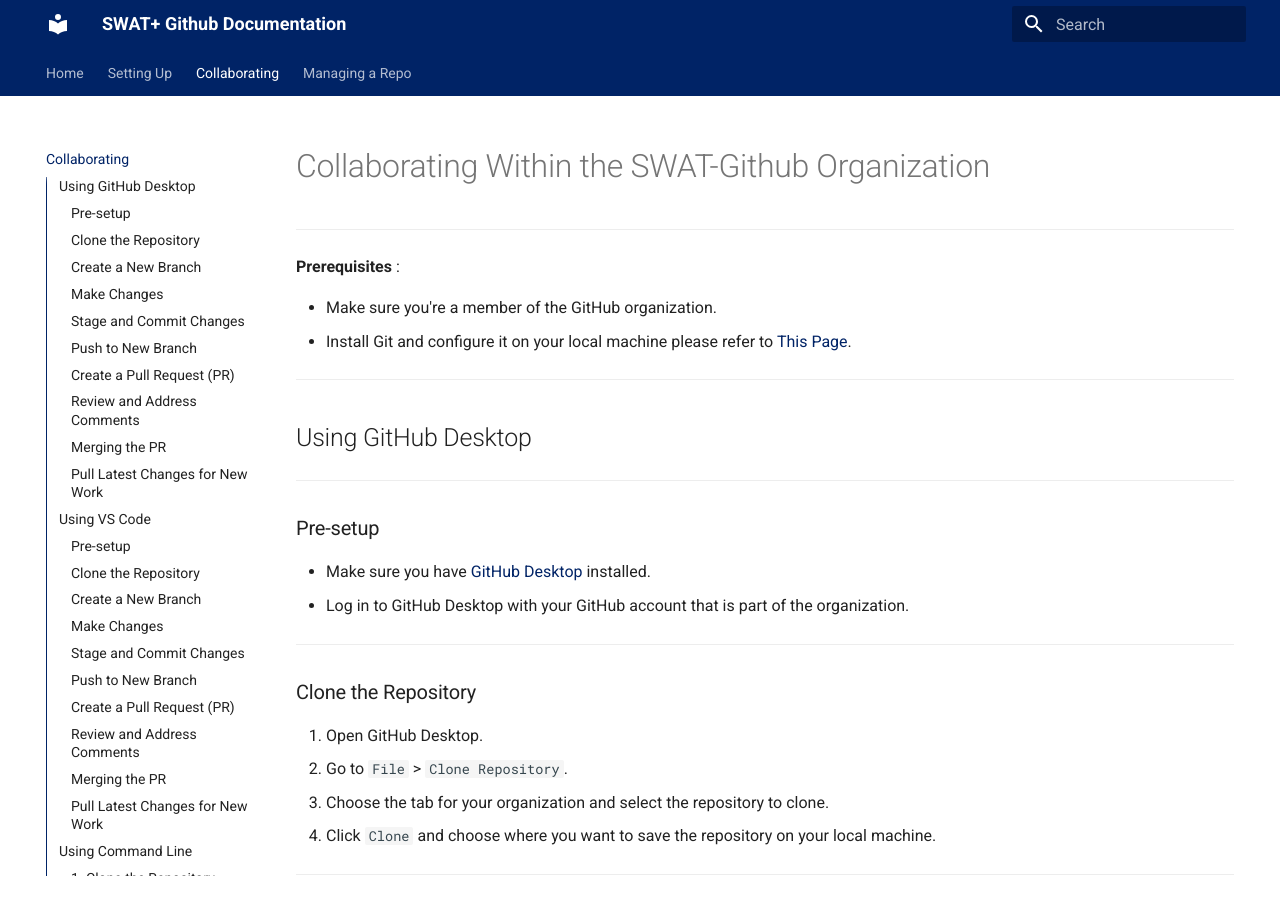
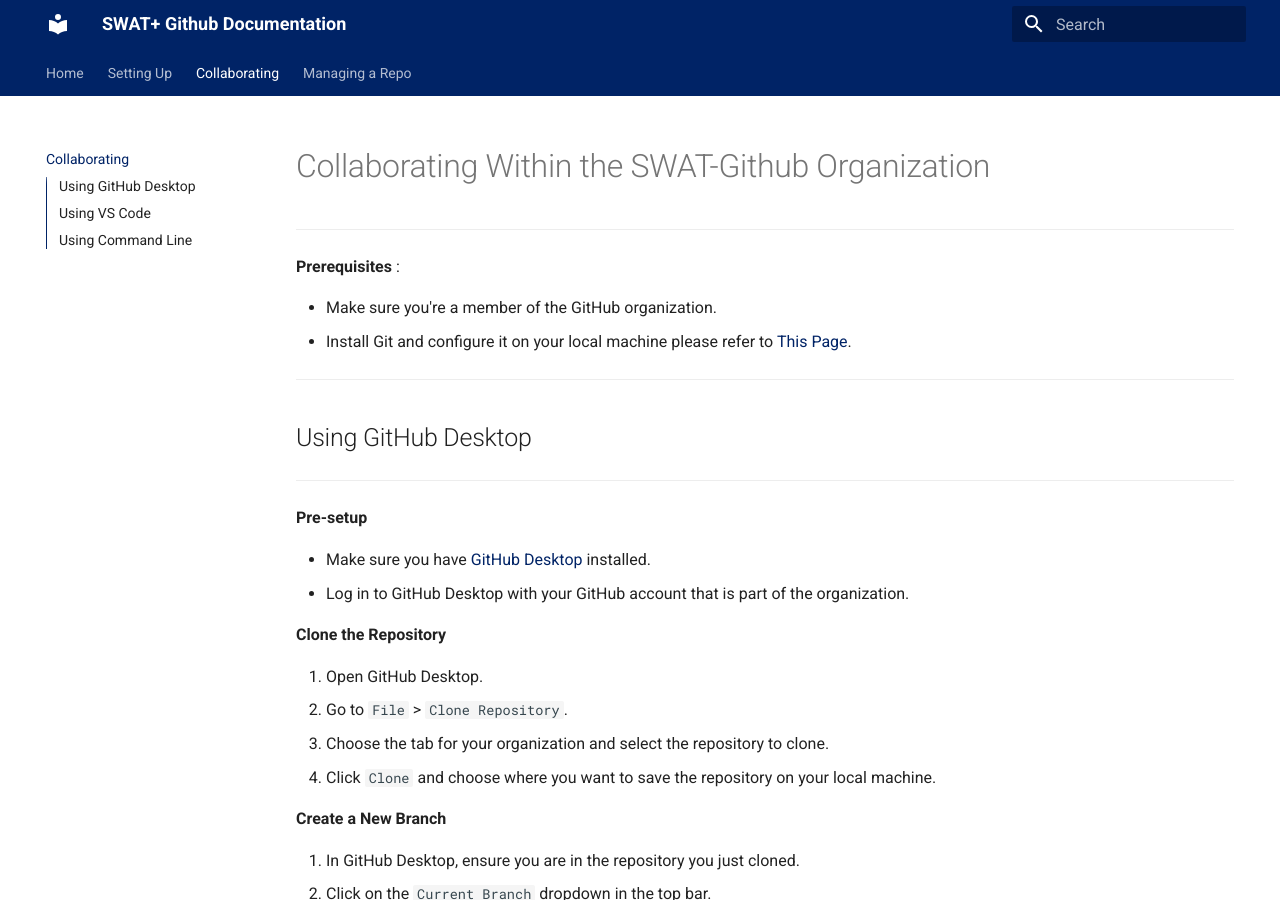
Before and after one commit to swat-model/swat-model.github.io, an MkDocs documentation site: the page built from docs/collaborating.md, in a window 1280 px wide and 900 px high. Built offline with MkDocs 1.6.1 and Material for MkDocs 9.7.7, drawn with Linux system fonts in a browser that asks for light colours.

Commit message:
updated header levels for collaboration section

````diff
--- a/docs/collaborating.md
+++ b/docs/collaborating.md
@@ -13,76 +13,67 @@
 
 ---
 
-### Pre-setup
+**Pre-setup**
 
 - Make sure you have [GitHub Desktop](https://desktop.github.com/) installed.
 - Log in to GitHub Desktop with your GitHub account that is part of the organization.
 
----
 
-### Clone the Repository
+**Clone the Repository**
 
 1. Open GitHub Desktop.
 2. Go to `File` > `Clone Repository`.
 3. Choose the tab for your organization and select the repository to clone.
 4. Click `Clone` and choose where you want to save the repository on your local machine.
 
----
 
-### Create a New Branch
+**Create a New Branch**
 
 1. In GitHub Desktop, ensure you are in the repository you just cloned.
 2. Click on the `Current Branch` dropdown in the top bar.
 3. Choose `New Branch` and give it a descriptive name.
 4. Click `Create Branch`.
 
----
 
-### Make Changes
+**Make Changes**
 
 1. Open the project files in a text editor or Integrated Development Environment (IDE) - Okay, okay fine... Visual Studio Code! If you do not use it, Try today! Don't delay!
 2. Make your desired changes and save them.
 
----
 
-### Stage and Commit Changes
+**Stage and Commit Changes**
 
 1. Return to GitHub Desktop.
 2. You will see a list of changed files. You can select the files you want to include in your commit.
 3. In the bottom-left corner, write a commit message describing your changes.
 4. Click `Commit to [Your Branch Name]`.
 
----
 
-### Push to New Branch
+**Push to New Branch**
 
 1. Click `Publish branch` or `Push origin` to upload your commits to GitHub.
 
----
 
-### Create a Pull Request (PR)
+**Create a Pull Request (PR)**
 
 1. Click on `Create Pull Request` within GitHub Desktop after pushing your changes.
 2. This will open a web browser where you can fill in the details of your Pull Request. Click `Create Pull Request` when ready.
 
----
 
-### Review and Address Comments
+**Review and Address Comments**
 
 1. Team members can now review your PR and leave comments on GitHub.
 2. To make further changes, return to your text editor or IDE and repeat the process from the "Make Changes" step.
 3. Stage, commit, and push these additional changes to update the PR.
 
----
 
-### Merging the PR
+**Merging the PR**
 
 1. Once the PR has been approved, someone with the appropriate permissions can merge it on GitHub.
 2. After the merge, you'll see an option to delete the remote branch.
 
----
 
-### Pull Latest Changes for New Work
+**Pull Latest Changes for New Work**
 
 1. Go back to GitHub Desktop.
 2. Click on the `Current Branch` dropdown and switch to the `main` or `master` branch.
@@ -101,80 +92,70 @@
 
 ## Using VS Code
 
----
 
-### Pre-setup
+**Pre-setup**
 
 - Make sure you have [VS Code](https://code.visualstudio.com/) installed.
 - Install the [GitHub Pull Requests and Issues](https://marketplace.visualstudio.com/items?itemName=GitHub.vscode-pull-request-github) extension from the VS Code marketplace.
 
----
 
-### Clone the Repository
+**Clone the Repository**
 
 1. Open VS Code.
 2. Press `Ctrl+Shift+P` (or `Cmd+Shift+P` on Mac) to open the command palette.
 3. Type and select `Git: Clone`, then paste the organization's repository URL.
 4. Choose a local directory to clone the repository into.
 
----
 
-### Create a New Branch
+**Create a New Branch**
 
 1. In the lower-left corner of VS Code, click on the branch icon.
 2. Select `Create New Branch`.
 3. Give your new branch a descriptive name.
 
----
 
-### Make Changes
+**Make Changes**
 
 1. Use VS Code to navigate through the project files.
 2. Make your changes using VS Code's text editor.
 3. Save your work (`Ctrl+S` or `Cmd+S`).
 
----
 
-### Stage and Commit Changes
+**Stage and Commit Changes**
 
 1. Click on the source control icon in the sidebar (it looks like a branching fork).
 2. You'll see a list of changed files. Stage them by clicking on the `+` next to each file.
 3. In the text box at the top, enter a commit message describing your changes.
 4. Press the checkmark at the top to commit your changes.
 
----
 
-### Push to New Branch
+**Push to New Branch**
 
 1. Open the terminal in VS Code (`Ctrl+\`` or `Cmd+\``).
 2. Run `git push origin [Your Branch Name]`.
 
----
 
-### Create a Pull Request (PR)
+**Create a Pull Request (PR)**
 
 1. Go to the GitHub page of your organization's repository.
 2. You'll likely see a prompt to create a new Pull Request; if so, click it.
 3. Fill in the PR title and description, then click "Create Pull Request".
 
----
 
-### Review and Address Comments
+**Review and Address Comments**
 
 1. Team members can now review your PR and leave comments on GitHub.
 2. Make any necessary changes in VS Code.
 3. Stage, commit, and push these changes to the same branch to update the PR.
 
----
 
-### Merging the PR
+**Merging the PR**
 
 1. Once the PR is reviewed and approved, someone with the correct permissions can merge it on GitHub.
 2. Optionally, you can delete the feature branch from GitHub once it has been merged.
 
----
 
-### Pull Latest Changes for New Work
+**Pull Latest Changes for New Work**
 
 1. In VS Code, switch back to the `main` branch by clicking on the branch icon in the lower-left corner.
 2. Open the terminal and run `git pull origin main`.
@@ -188,7 +169,7 @@
 ## Using Command Line
 If you feel like being a nerd (we know you do), then this is for you.
 
-### **1. Clone the Repository**
+**1. Clone the Repository**
 
 - **Why**: To get a local copy of the code on your machine.
 - **How**: Open your terminal (Command Prompt, Terminal, Git Bash, etc.) and navigate to the directory where you'd like to place the project.
@@ -197,9 +178,8 @@
   git clone https://github.com/swat-model/repository-name.git
   ```
 
----
 
-### **2. Navigate to the Cloned Directory**
+**2. Navigate to the Cloned Directory**
 
 - **Why**: To perform all Git operations inside this directory.
 - **How**: Use the `cd` command in your terminal.
@@ -208,9 +188,8 @@
   cd repository-name
   ```
 
----
 
-### **3. Create a New Branch**
+**3. Create a New Branch**
 
 - **Why**: To isolate your changes and make collaboration easier.
 - **How**: Create and switch to a new branch in your terminal.
@@ -219,16 +198,14 @@
   git checkout -b feature-branch-name
   ```
 
----
 
-### **4. Make Changes**
+**4. Make Changes**
 
 - **Why**: To implement new features or fix bugs.
 - **How**: Open the project in your preferred text editor or IDE and make your changes.
 
----
 
-### **5. Stage Changes**
+**5. Stage Changes**
 
 - **Why**: To prepare your changes for a commit.
 - **How**: Stage all changed files using the `git add` command.
@@ -239,9 +216,8 @@
 
   **Note**: Use `git add file-name` to stage individual files.
 
----
 
-### **6. Commit Changes**
+**6. Commit Changes**
 
 - **Why**: To save your staged changes along with a descriptive message.
 - **How**: Commit your changes with a message describing what you've done.
@@ -250,9 +226,8 @@
   git commit -m "Implemented feature X"
   ```
 
----
 
-### **7. Push to the Organization Repository**
+**7. Push to the Organization Repository**
 
 - **Why**: To upload your local changes to the remote repository.
 - **How**: Push your branch to the remote repository.
@@ -261,9 +236,8 @@
   git push origin feature-branch-name
   ```
 
----
 
-### **8. Create a Pull Request**
+**8. Create a Pull Request**
 
 - **Why**: To propose that your changes be merged into the main codebase.
 - **How**:
@@ -273,18 +247,16 @@
   4. Add a title and description to your pull request.
   5. Click "Create Pull Request".
 
----
 
-### **9. Review and Address Feedback**
+**9. Review and Address Feedback**
 
 - **Why**: To ensure code quality and functionality.
 - **How**:
   1. Team members review the pull request and provide feedback.
   2. If changes are required, repeat steps 4-7.
 
----
 
-### **10. Merge the Pull Request**
+**10. Merge the Pull Request**
 
 - **Why**: To include your changes in the project's main codebase.
 - **How**: Once your pull request has been reviewed and approved, anyone with merge permissions can merge it.
@@ -293,9 +265,8 @@
   Click on "Merge Pull Request" and then "Confirm Merge".
   ```
 
----
 
-### **11. Sync Your Local Main Branch**
+**11. Sync Your Local Main Branch**
 
 - **Why**: To keep your local repository updated.
 - **How**: Pull the latest changes from the organization's repository.
@@ -313,37 +284,37 @@
 
 While it's technically possible to clone a repository and commit directly to the main branch (if you have the necessary permissions), this approach is generally discouraged for the following reasons:
 
-### 1. Code Quality and Review
+**1. Code Quality and Review**
 
 - **Why**: Ensuring high code quality, adherence to coding standards, and catching potential bugs or security vulnerabilities.
 - **How**: Working on a feature branch and submitting a pull request provides an opportunity for team members to review and comment on your code.
 
-### 2. Isolation of Features or Bugs
+**2. Isolation of Features or Bugs**
 
 - **Why**: Isolating the development work for specific features or bug fixes.
 - **How**: If a feature branch introduces bugs, it won't affect the main codebase, allowing developers time to fix issues before merging.
 
-### 3. Concurrent Development
+**3. Concurrent Development**
 
 - **Why**: Multiple team members can work on different features or bug fixes simultaneously without interference.
 - **How**: Each developer works in their own branch, which can later be merged into the main branch after review.
 
-### 4. Rollback and History Clarity
+**4. Rollback and History Clarity**
 
 - **Why**: Easier to roll back features or changes when they are isolated in their own branches.
 - **How**: Git history will clearly show each feature as a merge commit from a branch, making it easier to identify and revert, if necessary.
 
-### 5. Access Control and Permissions
+**5. Access Control and Permissions**
 
 - **Why**: Control over who can commit directly to the main branch, which should represent the stable version of the project.
 - **How**: Setting branch protection rules allows control over who can push to the main or master branches and requires certain checks to pass before merging.
 
-### 6. Prevent Unstable Code
+**6. Prevent Unstable Code**
 
 - **Why**: Direct commits to the main branch can result in an unstable or broken codebase, affecting all team members.
 - **How**: Feature branches must pass continuous integration tests and get approved through code review before merging into the main branch.
 
-### 7. Documentation and Understanding
+**7. Documentation and Understanding**
 
 - **Why**: Pull requests provide a forum for discussing the proposed changes, adding to the project's documentation and understanding.
 - **How**: The discussion on a pull request can be referred to in the future for context, serving as valuable project documentation.
````
